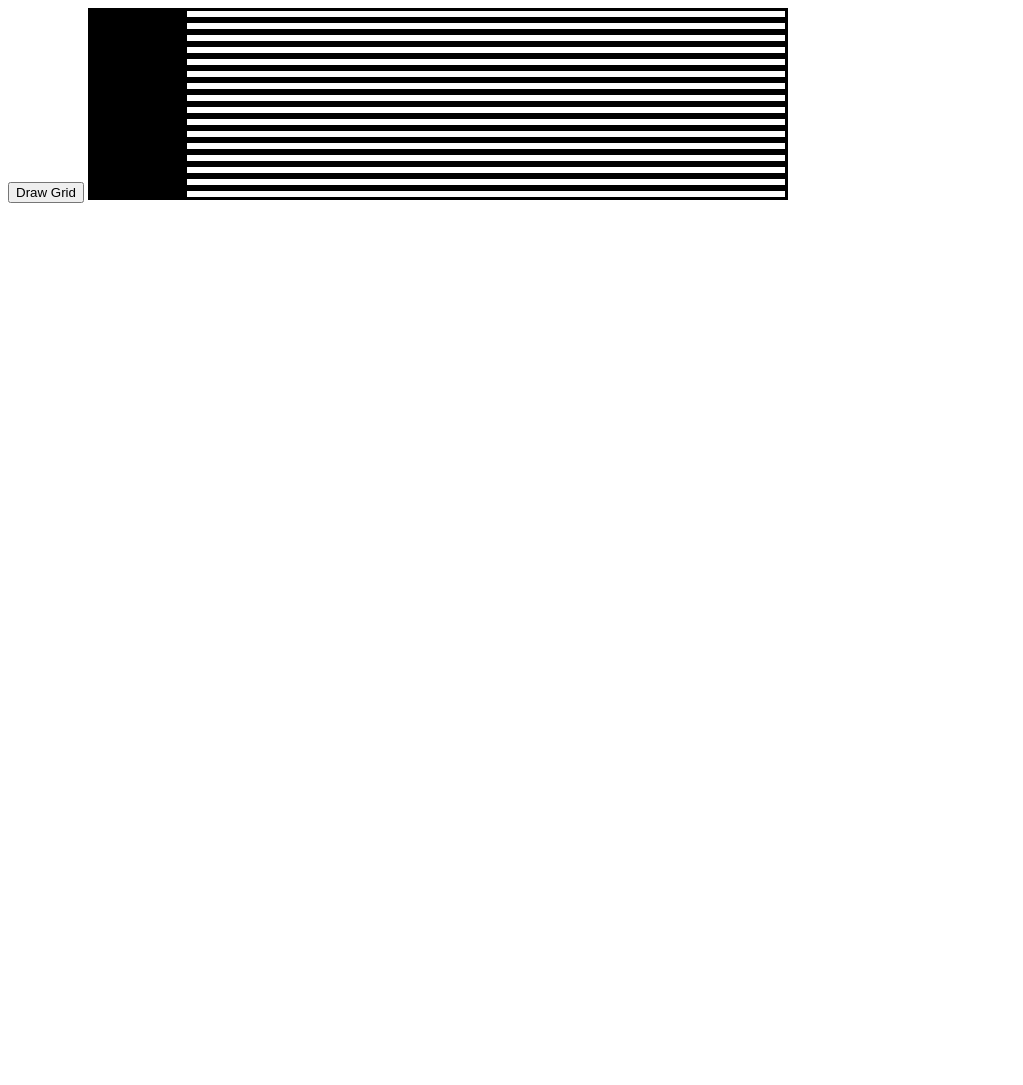
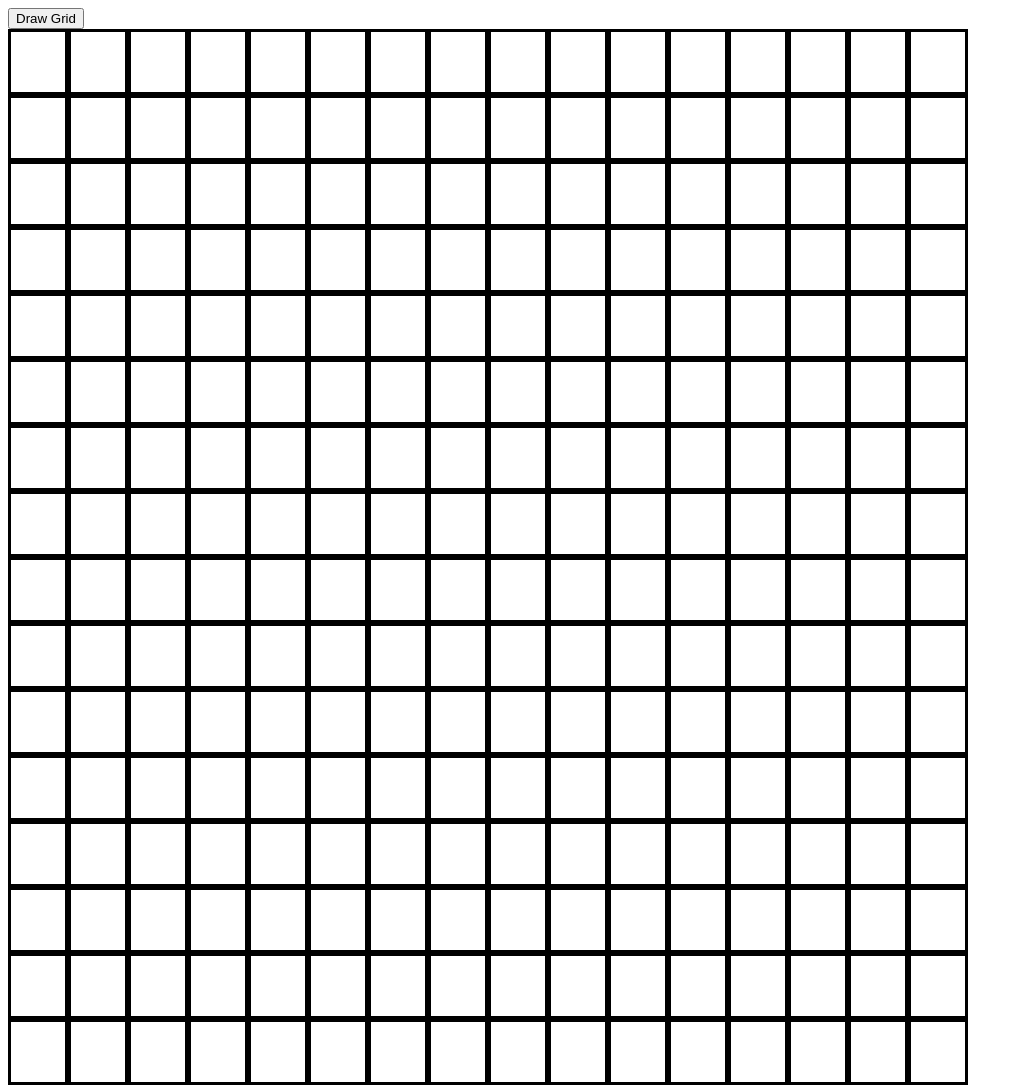
Before and after one commit to Gomeschian/odin-etch-a-sketch, a plain HTML site: page index.html in a window 1280 px wide. Shown: the whole page, without its empty margins (0-1023 px from the left). Before the commit the page ends 800 px from the top, so only its background shows below. Drawn offline with Linux system fonts and the light colour scheme.

Commit message:
Initial commit.

```diff
--- a/index.html
+++ b/index.html
@@ -9,20 +9,19 @@
     </head>
 <body>
     <button id="dimensionsPromptBtn">Draw Grid</button>
-    <div class = "gridContainer">
+    <div id = "gridContainer">
 
     </div>
     <script>
-        let gridContainer = document.querySelector(".gridContainer");
-        let gridWidth = 0;
-        let newGridWidth = 0;
+        let gridContainer = document.getElementById("gridContainer");
+        gridContainer.style.width = 960 + "px";
+        let gridWidth = gridContainer.style.width;
         let gridSquareWidth = 0;
-        let gridsDrawn = 0;
         let dimensionsPromptBtn = document.querySelector("#dimensionsPromptBtn");
         dimensionsPromptBtn.addEventListener("click",promptGridDimensions);
         function clearGrid()
         {
-            const existingGrid = document.querySelectorAll(".mainSquare");
+            const existingGrid = document.querySelectorAll(".flexRow");
             existingGrid.forEach(flexRow => {
             gridContainer.removeChild(flexRow);
             });
@@ -30,14 +29,8 @@
         function drawGrid(gridLength = 16)
         {
             clearGrid();
-            const mainSquare = document.createElement("div");
-            mainSquare.classList.add("mainSquare");
-            mainSquare.style.width = "700px";
-            mainSquare.style.height = "700px";
-            gridWidth = mainSquare.offsetWidth;
-            console.log(gridWidth);
             gridSquareWidth = gridWidth/gridLength;
-            gridContainer.appendChild(mainSquare);
+
             for (let i = 0; i< gridLength; i++)
             {
                 const newFlexRow = document.createElement("div")
@@ -46,18 +39,11 @@
                 {
                     const newDiv = document.createElement("div");
                     newDiv.classList.add("gridSquare");
-                    newDiv.style.width = `${gridSquareWidth}px`;
-                    newDiv.style.height = newDiv.style.width;
                     newFlexRow.appendChild(newDiv);
                 }
-                mainSquare.appendChild(newFlexRow);
+                gridContainer.appendChild(newFlexRow);
             }
-                if (gridsDrawn === 0)
-            {
-                newGridWidth = mainSquare.offsetWidth;
-                gridWidth = newGridWidth;
-                gridsDrawn++;
-            }
+
             addColorToggling();
         }
         function promptGridDimensions()
--- a/style.css
+++ b/style.css
@@ -1,23 +1,22 @@
 html{
     box-sizing: border-box;
 }
-.gridContainer{
-    display: inline-block;
-    justify-content: center;
-    align-items: center;
-}
-.mainSquare{
-    display: block;
+#gridContainer{
+    min-width: 960px;
+    min-height:960px;
+    max-width: 960px;
+    max-height:960px;
 }
 .gridSquare{
     border-color: black;
     border-style: solid;
+    width:60px;
+    height:60px;
 
 }
 .flexRow{
     display: flex;
     border-color: black;
-    border-style: solid;
 }
 .activatedSquare{
     background-color:blue;
```
